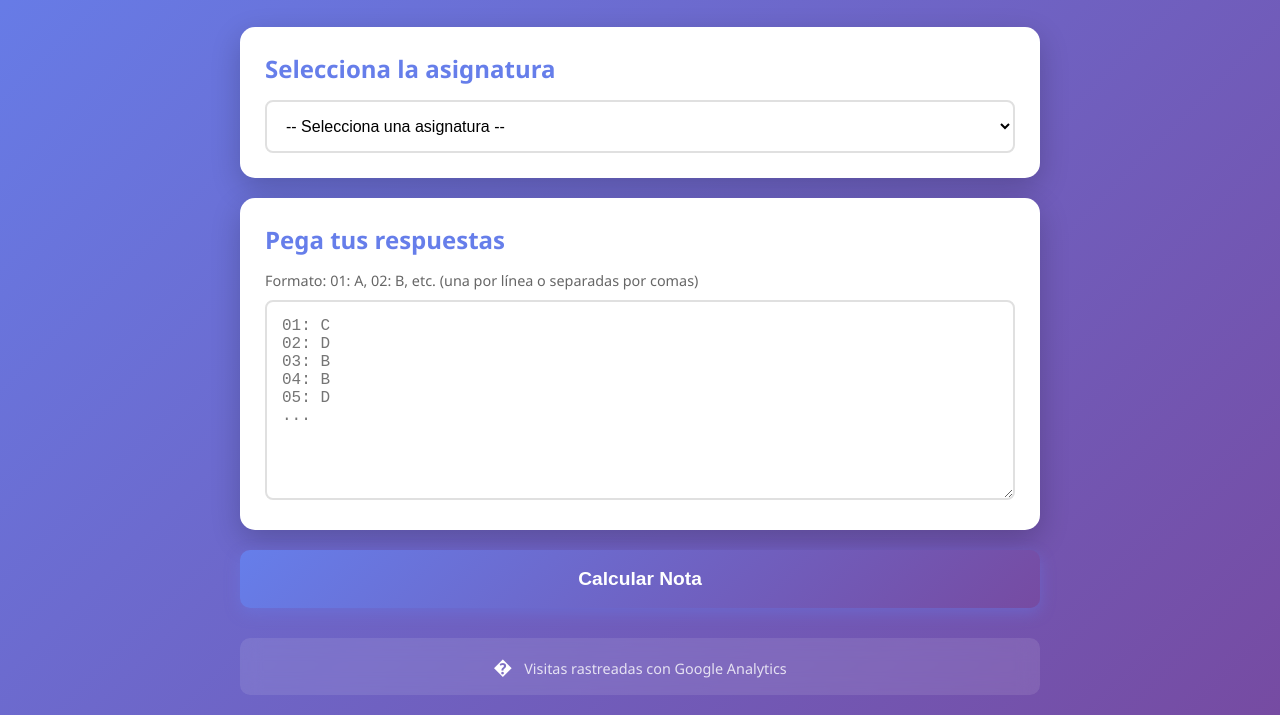
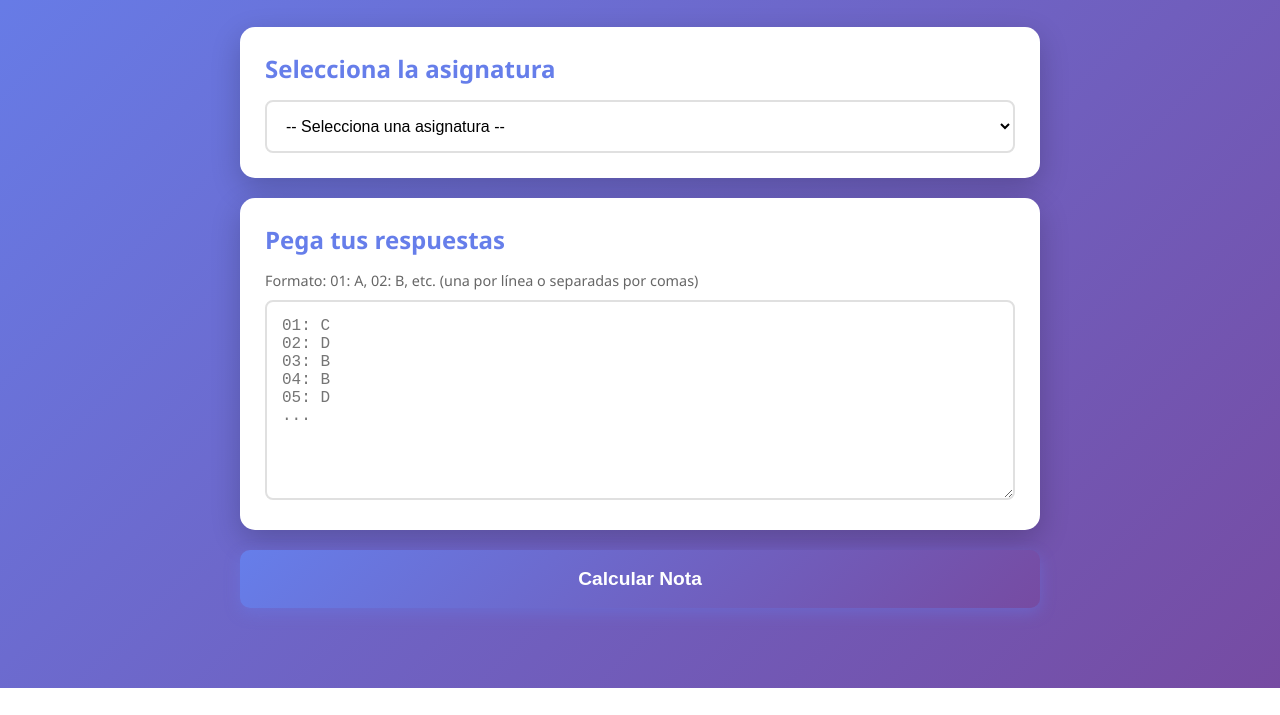
Before and after one commit to IsabelPizarro/notas, a plain HTML site: page index.html in a window 1280 px wide. Shown: the part 112-827 px from the top of the page. After the commit the page ends 800 px from the top, so only its background shows below. Drawn offline with Linux system fonts and the light colour scheme.

Commit message:
Add files via upload

```diff
--- a/index.html
+++ b/index.html
@@ -68,10 +68,7 @@
         </div>
     </div>
 
-    <div class="visitor-counter">
-        <span class="counter-icon">�</span>
-        <span class="counter-label">Visitas rastreadas con Google Analytics</span>
-    </div>
+
 
     <script src="script.js"></script>
 </body>
```
